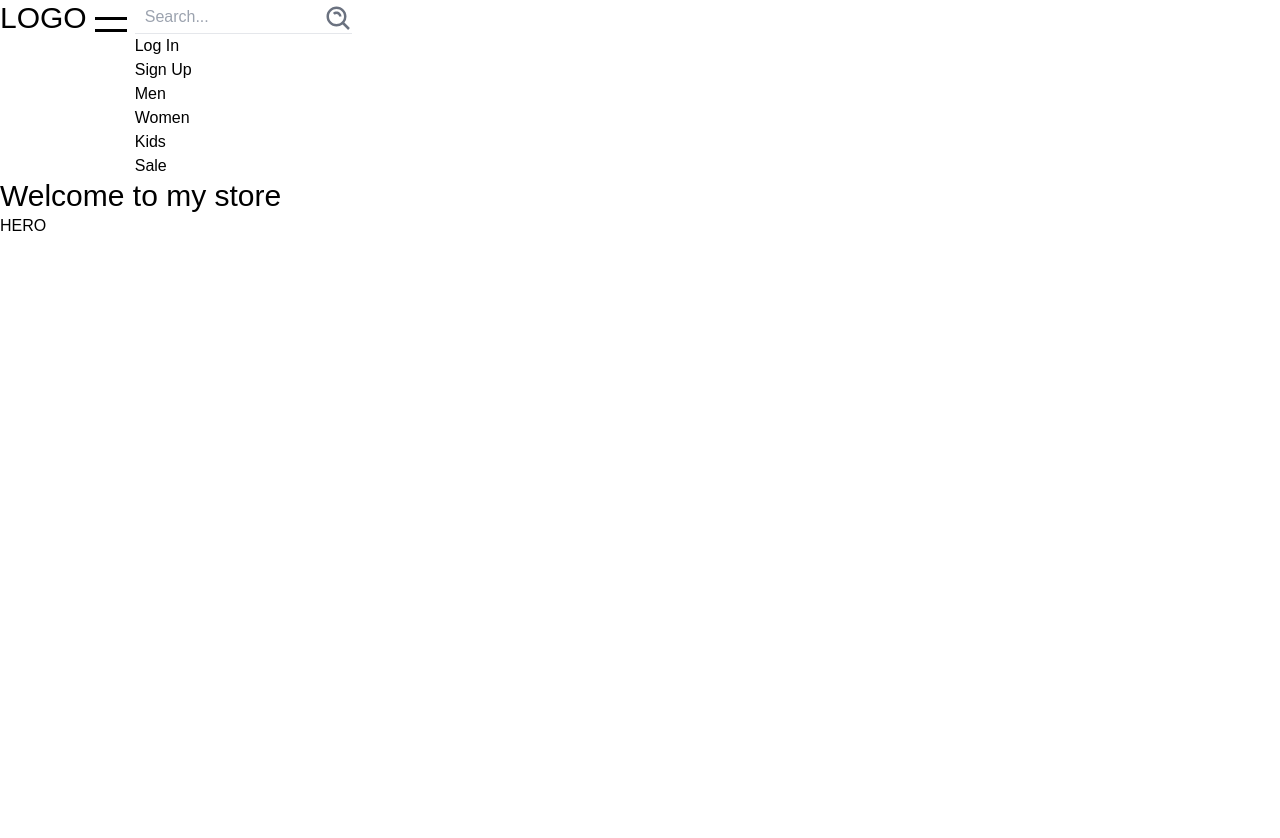
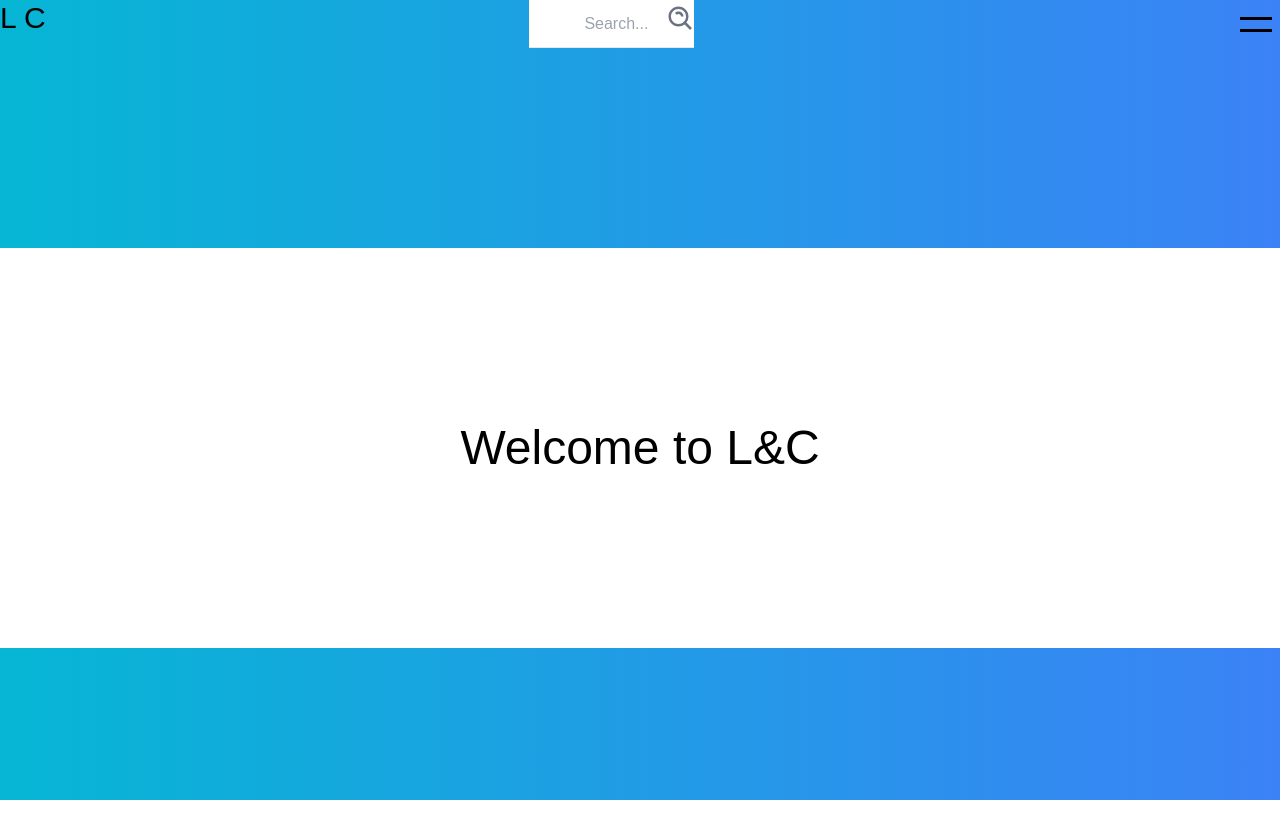
Before and after one commit to LucianSoto/e-com-mern, a React (Create React App) app in the folder client/: page / in a window 1280 px wide. Shown: the top 838 px of the page. Before the commit the page ends 800 px from the top, so only its background shows below. Built offline with nearby package versions, Linux system fonts and the light colour scheme; the HTML template or start-up script is replaced by a standard one.

Commit message:
Various
Fixed Navbar
Added Hero element
and basic CSS

```diff
--- a/client/src/App.css
+++ /dev/null
@@ -1,56 +0,0 @@
-/*  set font for all app */
-
-
-/* #e7131a main-red */
-
-/* #f4f4f4 lighter bg */
-
-/* #ebeced darker bg */
-
-* {
-  box-sizing: border-box;
-  font-family: monserratregular, monserrat, Arial, Helvetica, sans-serif;
-}
-
-.App {
-  /* background: #ebeced; */
-}
-
-/* .App {
-  text-align: center;
-}
-
-.App-logo {
-  height: 40vmin;
-  pointer-events: none;
-}
-
-@media (prefers-reduced-motion: no-preference) {
-  .App-logo {
-    animation: App-logo-spin infinite 20s linear;
-  }
-}
-
-.App-header {
-  background-color: #282c34;
-  min-height: 100vh;
-  display: flex;
-  flex-direction: column;
-  align-items: center;
-  justify-content: center;
-  font-size: calc(10px + 2vmin);
-  color: white;
-}
-
-.App-link {
-  color: #61dafb;
-}
-
-@keyframes App-logo-spin {
-  from {
-    transform: rotate(0deg);
-  }
-  to {
-    transform: rotate(360deg);
-  }
-} */
--- a/client/src/App.jsx
+++ b/client/src/App.jsx
@@ -1,4 +1,3 @@
-import './App.css';
 import Nav from './components/Nav'
 import Home from './pages/Home'
 import { BrowserRouter as Router, Routes, Route } from 'react-router-dom'
@@ -6,7 +5,7 @@ import { BrowserRouter as Router, Routes, Route } from 'react-router-dom'
 function App() {
   return (
     <Router >
-      <div className="App">
+      <div className="h-full w-full bg-gradient-to-r from-cyan-500 to-blue-500">
         <Nav/>
           <Routes>
             <Route exact path="/" element={<Home />} />
--- /dev/null
+++ b/client/src/components/Hero.jsx
@@ -0,0 +1,13 @@
+import React from 'react'
+
+const Hero = () => {
+  return (
+    <div className="flex h-full w-full flex-col justify-center">
+      <div className="h-1/2 w-full bg-white flex flex-col justify-center">
+      <p className="text-5xl bg-white ">Welcome to L&C</p>
+      </div>
+    </div>
+  )
+}
+
+export default Hero
--- a/client/src/components/Nav.jsx
+++ b/client/src/components/Nav.jsx
@@ -7,9 +7,17 @@ const Nav = () => {
   const [isOpen, setOpen] = useState(false)
 
   return (
-    <nav className='flex'>
-      <div id="logo-burder-cont" className='flex'>
-        <div className="text-3xl">LOGO</div>
+    <nav className='flex-col w-full'>
+      <div id="logo-burder-cont" className='flex w-full justify-between'>
+        <div className="text-3xl ">L C</div>
+        <div id="search" className='flex'>
+          <input
+            className='border-b pl-[10px] w-3/4'
+            type="text"
+            placeholder='Search...'
+          />
+          <BiSearchAlt className='mt-1 -ml-7 text-3xl text-gray-500'/>
+        </div>
         <Hamburger
           toggled={isOpen}
           toggle={setOpen}
@@ -17,15 +25,8 @@ const Nav = () => {
           color="#000"
         />
       </div>
-      <div id="dropdown" className='flex-col'>
-        <div id="search" className='flex'>
-          <input
-            className='border-b pl-[10px]'
-            type="text"
-            placeholder='Search...'
-          />
-          <BiSearchAlt className='mt-1 -ml-7 text-3xl text-gray-500'/>
-        </div>
+      { isOpen &&
+        <div id="dropdown" className='flex-col hidden'>
           <Link to="/log_in">Log In</Link>
           <br />
           <Link to="/register" >Sign Up</Link>
@@ -34,6 +35,7 @@ const Nav = () => {
             <div className="">Kids</div>
             <div className="">Sale</div>
         </div>
+      }
     </nav>
   )
 }
--- a/client/src/index.css
+++ b/client/src/index.css
@@ -16,7 +16,20 @@ code {
     monospace;
 } */
 
-:root, html, body, #root {
+* {
+  box-sizing: border-box;
+  font-family: monserratregular, monserrat, Arial, Helvetica, sans-serif;
+  box-sizing: border-box;
+  text-align: center;
+}
+html, body, #root {
   width: 100%;
   height: 100%;
+  margin: 0;
+  /* top: 0; */
 }
+
+
+.App {
+  /* background: #ebeced; */
+}
--- a/client/src/pages/Home.jsx
+++ b/client/src/pages/Home.jsx
@@ -1,14 +1,11 @@
 import React from 'react'
+import Hero from '../components/Hero'
 
 const Home = () => {
   return (
-    <div>
-      <h1 className="text-3xl bolder"
-      >Welcome to my store</h1>
-      <div className="hero">
-        HERO
-      </div>
-    </div>
+    <>
+      <Hero/>
+    </>
   )
 }
 
```
Lines whose indentation alone changed are shown as unchanged.
